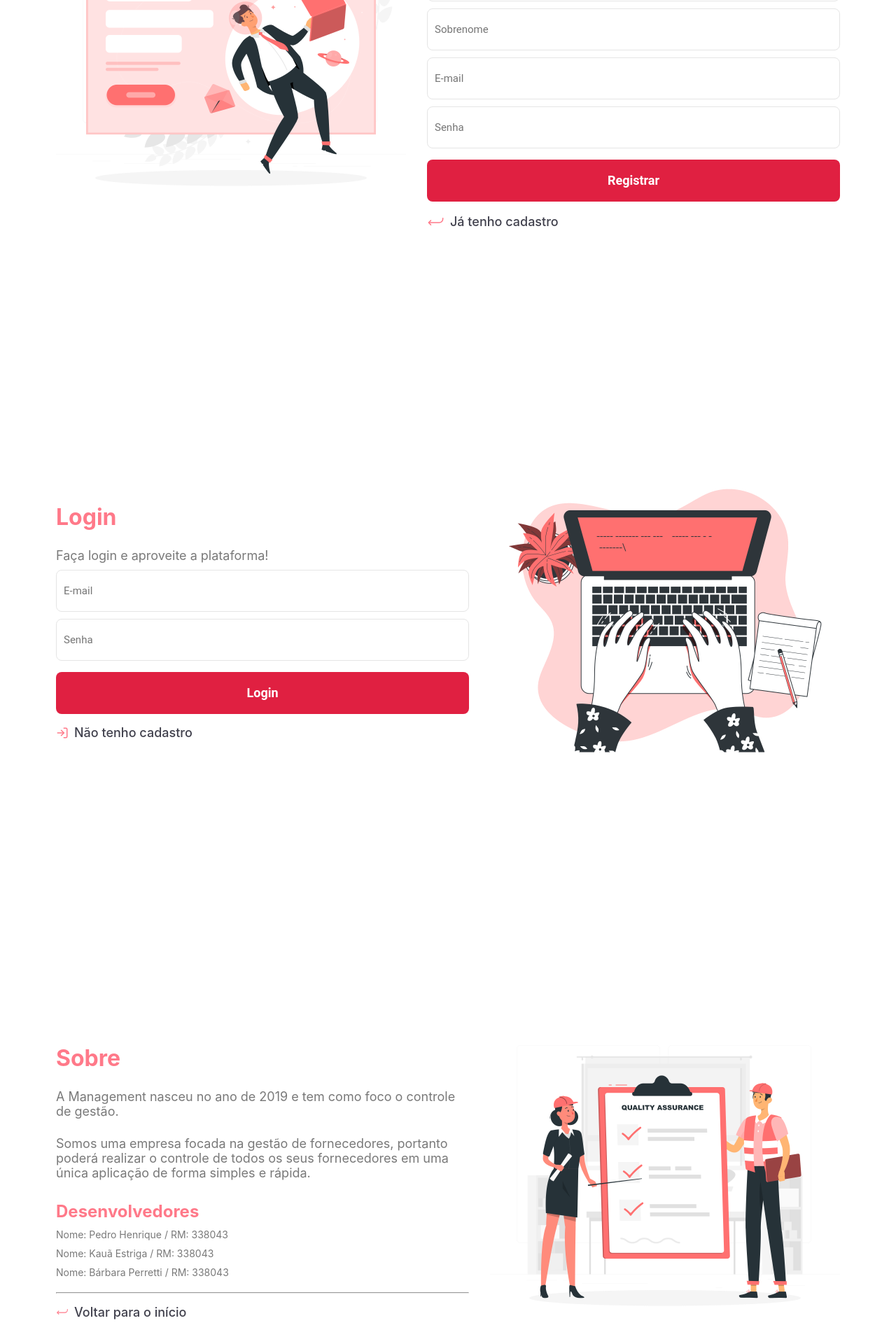
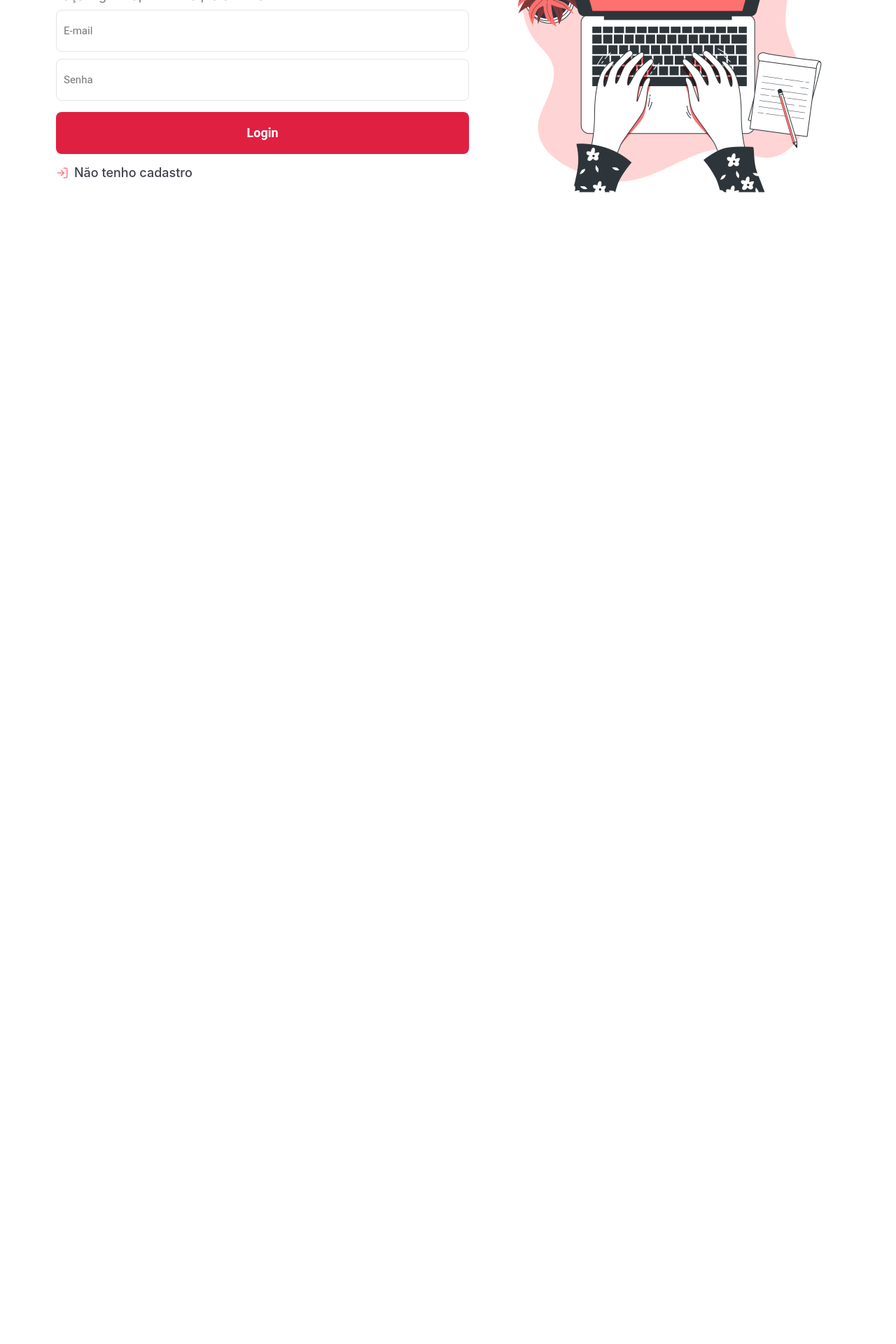
Before and after one commit to hique023/trabalho_conclusao_react, a React (Create React App) app: page / in a window 1280 px wide. Shown: the part 312-2232 px from the top of the page at 70% size. After the commit the page ends 800 px from the top, so only its background shows below. Built offline with nearby package versions, Linux system fonts and the light colour scheme.

Commit message:
Configurado rotas da aplicação

```diff
--- a/package.json
+++ b/package.json
@@ -9,6 +9,7 @@
     "react": "^17.0.1",
     "react-dom": "^17.0.1",
     "react-icons": "^4.2.0",
+    "react-router-dom": "^5.2.0",
     "react-scripts": "4.0.3",
     "styled-components": "^5.2.1",
     "web-vitals": "^1.0.1"
--- a/src/App.js
+++ b/src/App.js
@@ -1,19 +1,13 @@
 import styled from 'styled-components'
 
-import Register from './components/Register'
-import Login from './components/Login'
-import About from './components/About'
+import Routes from './routes'
 
-const Site = styled.div`
-
-`
+const Site = styled.div``
 
 export default function App() {
   return (
     <Site>
-      <Register />
-      <Login />
-      <About />
+      <Routes />
     </Site>
   );
 }
--- a/src/index.css
+++ b/src/index.css
@@ -5,7 +5,21 @@
   box-sizing: border-box;
 }
 
-a svg {
+a {
+  display: flex;
+  align-items: center;
+  color: #41414d;
+  font-size: 18px;
+  text-decoration: none;
+  font-weight: 500;
+  transition: opacity 0.2s;
+}
+
+a:hover {
+  opacity: 0.6;
+}
+
+h3 svg {
   margin-right: 8px;
 }
 
--- a/src/components/About/index.js
+++ b/src/pages/About/index.js
@@ -1,4 +1,8 @@
+// Global
 import styled from 'styled-components'
+import { Link } from 'react-router-dom'
+
+// Assets
 import aboutimg from '../../assets/about.png'
 import { IoReturnDownBackOutline } from 'react-icons/io5'
 
@@ -46,7 +50,7 @@ const Subtext = styled(Text)`
   font-size: 14px;
 `
 
-const Link = styled.a`
+const Linkinside = styled.h3`
   display: flex;
   align-items: center;
   margin-top: 16px;
@@ -81,10 +85,10 @@ export default function About() {
 
         <Line />
 
-                <Link href="https://www.google.com.br">
+        <Linkinside>
           <IoReturnDownBackOutline size={18} color="#FF7989" />
-                    Voltar para o início
-                </Link>
+          <Link to="/home">Voltar para o início</Link>
+        </Linkinside>
       </Container>
       <Aboutimg src={aboutimg} />
     </Site>
--- /dev/null
+++ b/src/pages/Home/index.js
@@ -0,0 +1,5 @@
+export default function Home() {
+    return (
+        <div>Home</div>
+    )
+}
--- a/src/components/Login/index.js
+++ b/src/pages/Login/index.js
@@ -1,7 +1,11 @@
+// Global
 import styled from 'styled-components'
+import { useState } from 'react'
+import { Link, useHistory } from 'react-router-dom'
+
+// Assets
 import loginimg from '../../assets/loginpage.png'
 import { FiLogIn } from 'react-icons/fi'
-import { useState } from 'react'
 
 const Site = styled.div`
   width: 100%;
@@ -37,7 +41,7 @@ const Text = styled.p`
   font-size: 18px;
 `
 
-const Link = styled.a`
+const Linkinside = styled.h3`
   display: flex;
   align-items: center;
   margin-top: 16px;
@@ -89,6 +93,8 @@ export default function Login() {
   const [email, setEmail] = useState('')
   const [password, setPassword] = useState('')
 
+  const history = useHistory()
+
 
   function handleLogin(e) {
     e.preventDefault()
@@ -97,6 +103,13 @@ export default function Login() {
       email,
       password
     );
+
+    try {
+      alert('Login com sucesso!')
+      history.push('/home')
+    } catch (error) {
+      console.log('Erro no cadastro, tente novamente.')
+    }
   }
 
   return (
@@ -109,10 +122,10 @@ export default function Login() {
           <Input value={password} type="password" placeholder="Senha" onChange={e => setPassword(e.target.value)}></Input>
           <Button type="submit">Login</Button>
         </Form>
-                <Link href="https://www.google.com.br">
+        <Linkinside to="/register">
           <FiLogIn size={18} color="#FF7989" />
-                    Não tenho cadastro
-                </Link>
+          <Link to="/register">Não tenho cadastro</Link>
+        </Linkinside>
       </Container>
       <Loginimg src={loginimg} />
     </Site>
--- a/src/components/Register/index.js
+++ b/src/pages/Register/index.js
@@ -1,7 +1,11 @@
+// Global
 import styled from 'styled-components'
+import { useState } from 'react'
+import { Link, useHistory } from 'react-router-dom'
+
+// Assets
 import registerimg from '../../assets/register.png'
 import { IoReturnDownBackOutline } from 'react-icons/io5'
-import { useState } from 'react'
 
 const Site = styled.div`
   width: 100%;
@@ -37,7 +41,7 @@ const Text = styled.p`
   font-size: 18px;
 `
 
-const Link = styled.a`
+const Linkinside = styled.h3`
   display: flex;
   align-items: center;
   margin-top: 16px;
@@ -91,6 +95,7 @@ export default function Register() {
   const [email, setEmail] = useState('')
   const [password, setPassword] = useState('')
 
+  const history = useHistory()
 
   function handleLogin(e) {
     e.preventDefault()
@@ -101,6 +106,13 @@ export default function Register() {
       email,
       password,
     );
+
+    try {
+      alert("Cadastro realizado com sucesso!")
+      history.push('/')
+    } catch (error) {
+      console.log('Erro no cadastro, tente novamente.');
+    }
   }
 
   return (
@@ -116,10 +128,10 @@ export default function Register() {
           <Input value={password} type="password" placeholder="Senha" onChange={e => setPassword(e.target.value)}></Input>
           <Button type="submit">Registrar</Button>
         </Form>
-        <Link href="https://www.google.com.br">
+        <Linkinside>
           <IoReturnDownBackOutline size={25} color="#FF7989" />
-          Já tenho cadastro
-        </Link>
+          <Link to="/">Já tenho cadastro</Link>
+        </Linkinside>
       </Container>
     </Site>
   );
--- /dev/null
+++ b/src/routes.js
@@ -0,0 +1,19 @@
+import { BrowserRouter, Switch, Route } from 'react-router-dom'
+
+import Login from './pages/Login'
+import Register from './pages/Register'
+import About from './pages/About'
+import Home from './pages/Home'
+
+export default function Routes() {
+    return (
+        <BrowserRouter>
+            <Switch>
+                <Route exact path="/" component={Login} />
+                <Route exact path="/register" component={Register} />
+                <Route exact path="/about" component={About} />
+                <Route exact path="/home" component={Home} />
+            </Switch>
+        </BrowserRouter>
+    )
+}
```
Also changed, not shown: 2 other files (tests, documents, lock files or other folders). Lines whose indentation alone changed are shown as unchanged.
